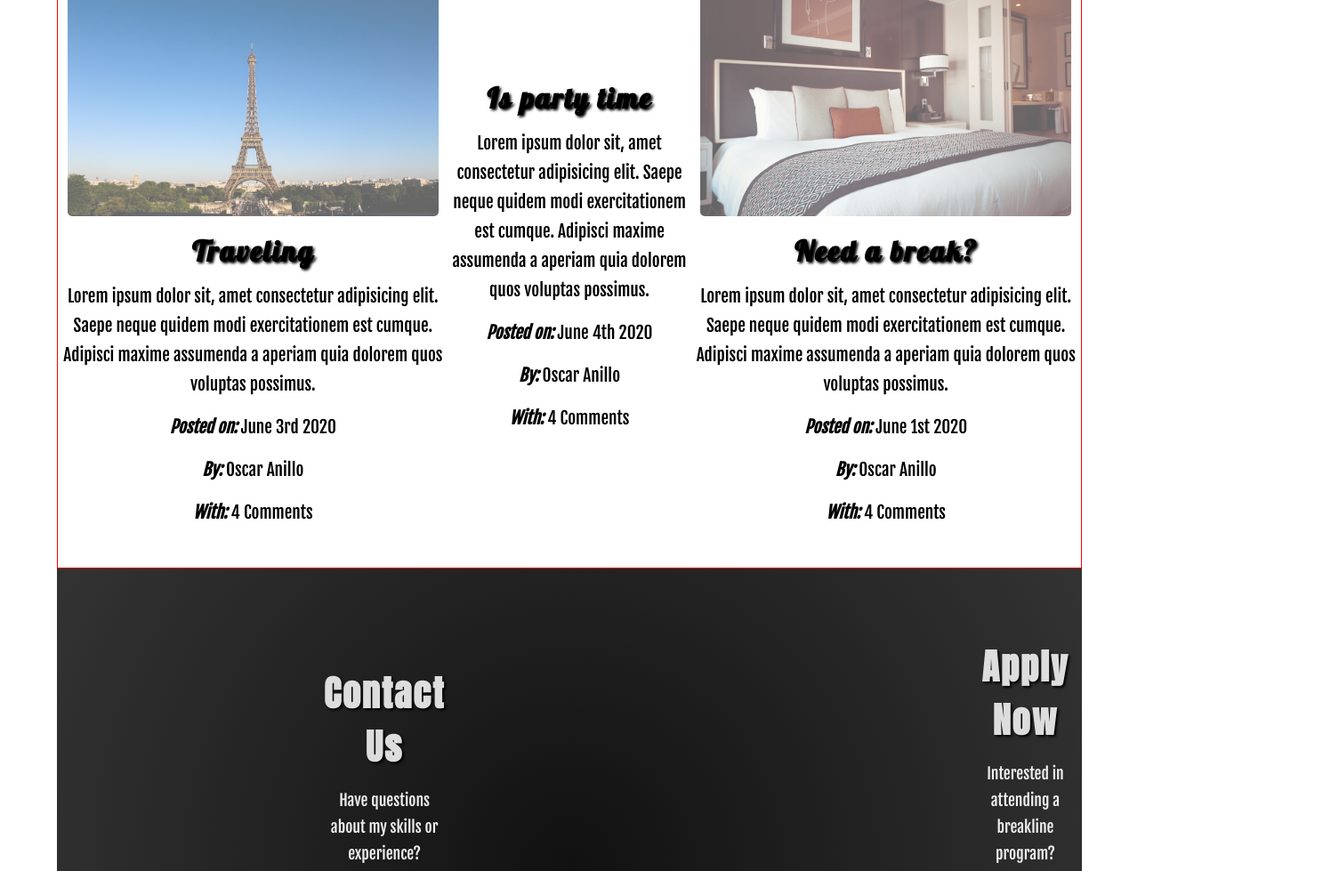
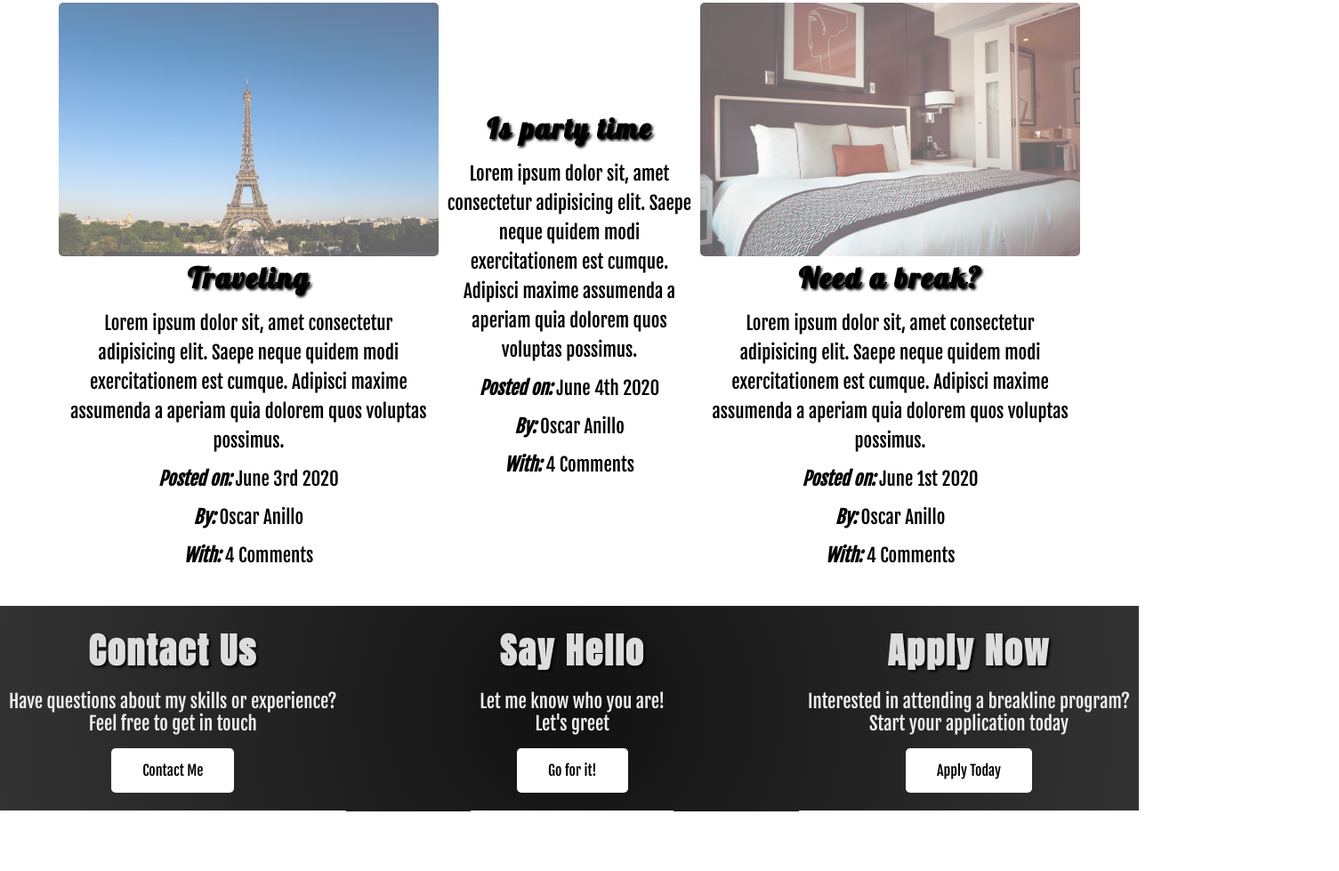
Before and after one commit to OscarAnillo/My_vlog, a plain HTML site: page Index.html in a window 1280 px wide. Shown: the part 1021-2000 px from the top of the page at 89% size, 1505 px wide, since content can reach past the window. After the commit the page ends 1933 px from the top, so only its background shows below. Drawn offline with Linux system fonts and the light colour scheme.

Commit message:
add query for 1000px

```diff
--- a/Index.html
+++ b/Index.html
@@ -103,6 +103,12 @@
                     <a href="">Contact Me</a>
                 </div>
                 <div class="contact__content">
+                    <h1>Say Hello</h1>
+                    <p>Let me know who you are!</p>
+                    <p>Let's greet</p>
+                    <a href="">Go for it!</a>
+                </div>
+                <div class="contact__content">
                     <h1>Apply Now</h1>
                     <p>Interested in attending a breakline program?</p>
                     <p>Start your application today</p>
--- a/style.css
+++ b/style.css
@@ -76,19 +76,11 @@ img {
     letter-spacing: 2px;
 }
 
-
-.work {
-    border: 1px solid red;
-
-}
 .work__content {
     padding-bottom: 30px;
     text-align: center;
 }
 
-.work__content img {
-    margin-bottom: 15px;
-}
 
 .work__content h2 {
     text-shadow: 2px 2px 3px #000;
@@ -247,101 +239,83 @@ img {
 
 
 @media only screen and (min-width: 1000px){
-    .container {
-        max-width: 90%;
 
-    }
-    .topnav {
+    #myLinks {
+        padding: 14px 0;
+        font-size: 1.3rem;
         display: flex;
         justify-content: space-between;
-        align-items: center;
-    }
 
-    #myLinks {
-
-        padding: 14px 16px;
-        font-size: 1.1rem;
-        display: flex;
-        justify-content: space-between;
     }
 
     .topnav a.icon {
         display: none;
 
     }
+
     .blog {
-        padding: 60px 0;
+        padding: 80px 0;
         text-align: center;
 
     }
 
     .blog_content h1 {
-        background-color: #eee;
-        color: #881188;
-        padding: 10px 0;
-        font-size: 4rem;
+        font-size: 5rem;
     }
 
     .row {
         display: flex;
         justify-content: space-between;
         align-items: center;
+
+    }
+
+    .work__content {
+        text-align: center;
     }
 
     .work__content img {
-        width: 95%;
-        opacity: .6;
-        transition: .3s;
-        border-radius: 5px;
-    }
+        width: 99%;
 
-    .work__content img:hover {
-        opacity: 1;
-    }
-    .work__content h2 {
-        font-size: 2rem;
+
     }
 
     .work__content p {
-        font-size: 1.2rem;
-        line-height: 33px;
+        font-size: 1.3rem;
+        width: 95%;
+        margin: 10px auto;
+    }
 
-    }
     .work__content span {
         color: #000;
         font-weight: bolder;
         font-style: italic;
+
+    }
+    .contact {
+        width: 100%;
     }
 
     .contact__content {
-        padding: 80px 300px;
+        margin: 0;
+        padding: 20px 10px;
 
     }
 
-    .contact__content h1 {
-        font-size: 2.5rem;
-        font-family: 'Anton', sans-serif;
-        color: #ddd;
-        text-shadow: 2px 2px 3px #000;
-        letter-spacing: 2px;
-        margin-bottom: 15px;
-    }
 
     .contact__content p {
-        font-family: 'Fjalla One', sans-serif;
-        color: #eee;
-        font-size: 1.1rem;
-        line-height: 30px;
-        margin-bottom: 35px;
+        font-size: 1.3rem;
+        width: 100%;
+        padding: 0;
+        margin: 0;
+        line-height: 25px;
+
     }
 
     .contact__content a {
         display: inline-block;
-        padding: 25px 35px;
-        background-color: #fff;
-        border-radius: 5px;
-        text-decoration: none;
-        font-family: 'Fjalla One', sans-serif;
-        color: #000;
+        padding: 15px 35px;
+        margin-top: 15px;
+
     }
 }
```
